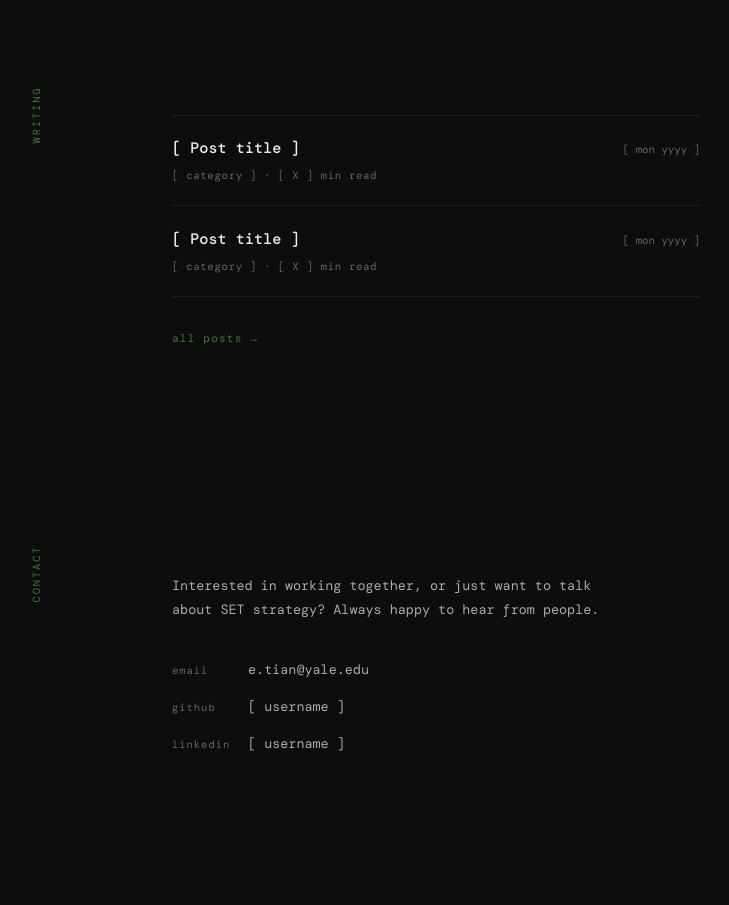
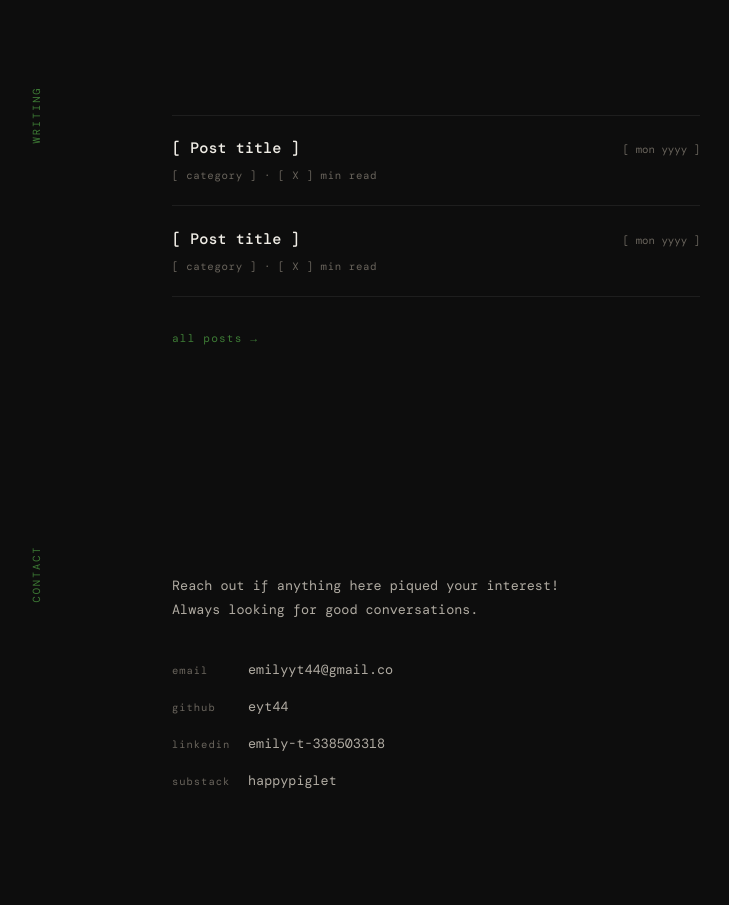
Before and after one commit to eyt44/eyt44.github.io, a plain HTML site: page index.html in a window 1280 px wide. Shown: the part 2321-3226 px from the top of the page, without its empty margins (366-1095 px from the left). Before the commit the page ends 3189 px from the top, so only its background shows below. Drawn offline with nearby package versions, Linux system fonts and the light colour scheme; a web font is replaced by a local one.

Commit message:
Update contact information and links in index.html

```diff
--- a/index.html
+++ b/index.html
@@ -354,18 +354,20 @@
         <div class="s-label"><span>contact</span></div>
         <div>
           <p class="contact-note">
-            Interested in working together, or just want to talk about SET strategy?
-            Always happy to hear from people.
+            Reach out if anything here piqued your interest! Always looking for good conversations.
           </p>
           <div class="contact-list">
-            <a href="mailto:e.tian@yale.edu" class="contact-link">
-              <span class="contact-label">email</span>e.tian@yale.edu
+            <a href="mailto:emilyyt44@gmail.com" class="contact-link">
+              <span class="contact-label">email</span>emilyyt44@gmail.co
             </a>
-            <a href="https://github.com/[ username ]" target="_blank" rel="noopener" class="contact-link">
-              <span class="contact-label">github</span>[ username ]
+            <a href="https://github.com/eyt44" target="_blank" rel="noopener" class="contact-link">
+              <span class="contact-label">github</span>eyt44
             </a>
-            <a href="https://linkedin.com/in/[ username ]" target="_blank" rel="noopener" class="contact-link">
-              <span class="contact-label">linkedin</span>[ username ]
+            <a href="https://www.linkedin.com/in/emily-t-338503318/" target="_blank" rel="noopener" class="contact-link">
+              <span class="contact-label">linkedin</span>emily-t-338503318
+            </a>
+            <a href="https://substack.com/@happypiglet" target="_blank" rel="noopener" class="contact-link">
+              <span class="contact-label">substack</span>happypiglet
             </a>
           </div>
         </div>
```
